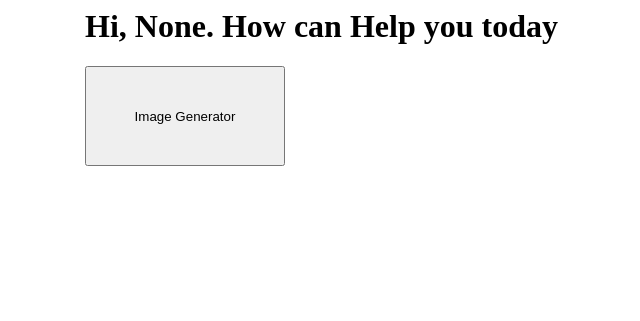
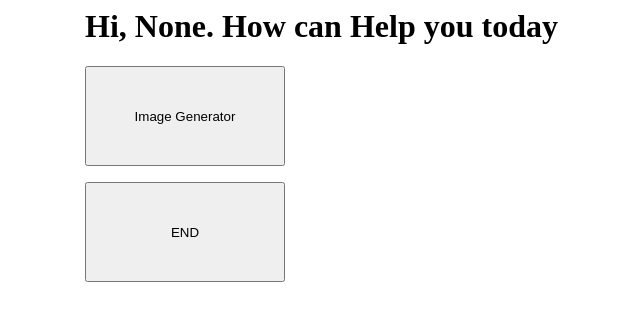
Before and after one commit to ark-zed/RPA-19feb2024-1, a Flask app: page /main in a window 1280 px wide. Shown: the top 321 px of the page, without its empty margins (239-879 px from the left). Run offline with Flask 3, Linux system fonts and the light colour scheme.

Commit message:
Update main.html

```diff
--- a/templates/main.html
+++ b/templates/main.html
@@ -5,9 +5,12 @@
     @media(min-width:1024px){.container{width:50%}}
 </style>
 
-    <div class="container">
+<div class="container">
 <h1>Hi, {{r}}. How can Help you today </h1>
 <form action="/image_gpt" method="post">
     <input type="submit" value="Image Generator" style="width: 200px;height: 100px;">
 </form>
+<form action="/end" method="post">
+    <input type="submit" value="END" style="width: 200px;height: 100px;">
+</form>
 </div>
```
